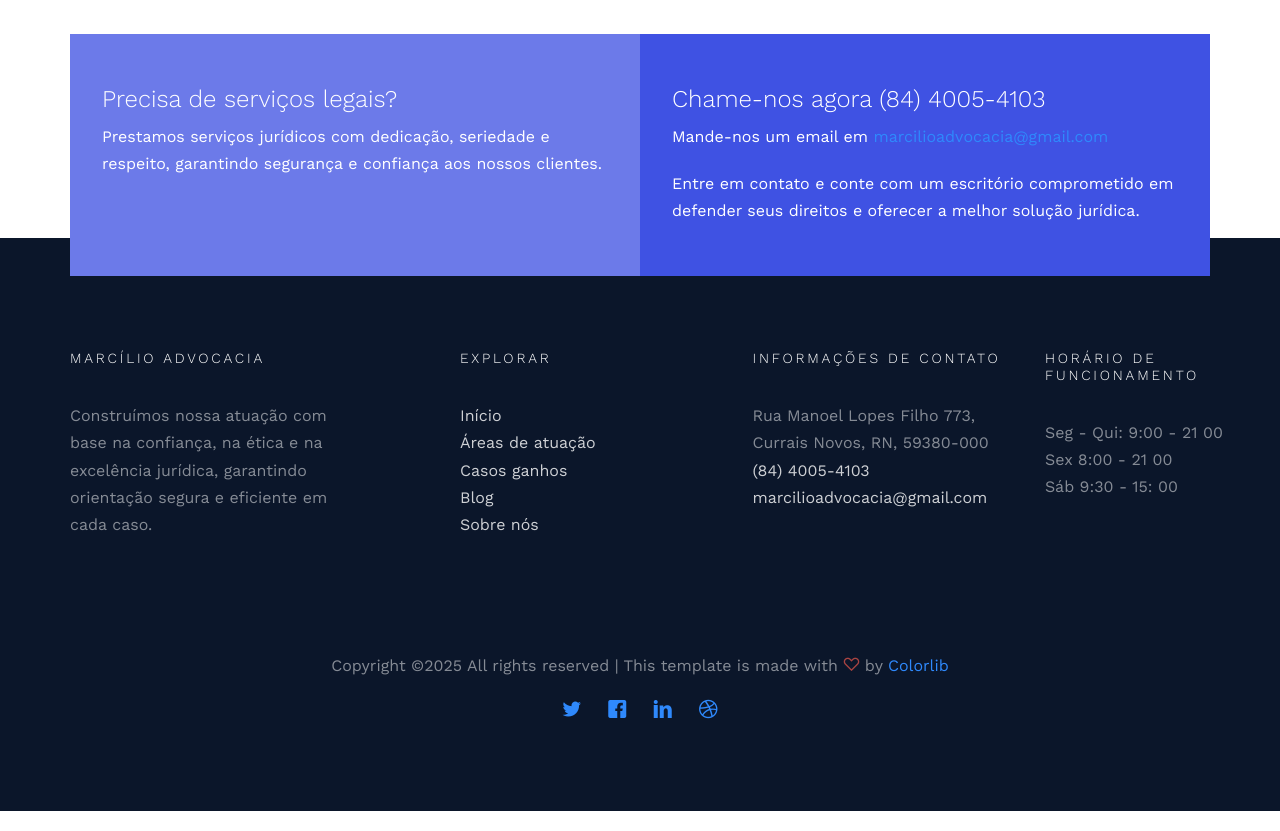
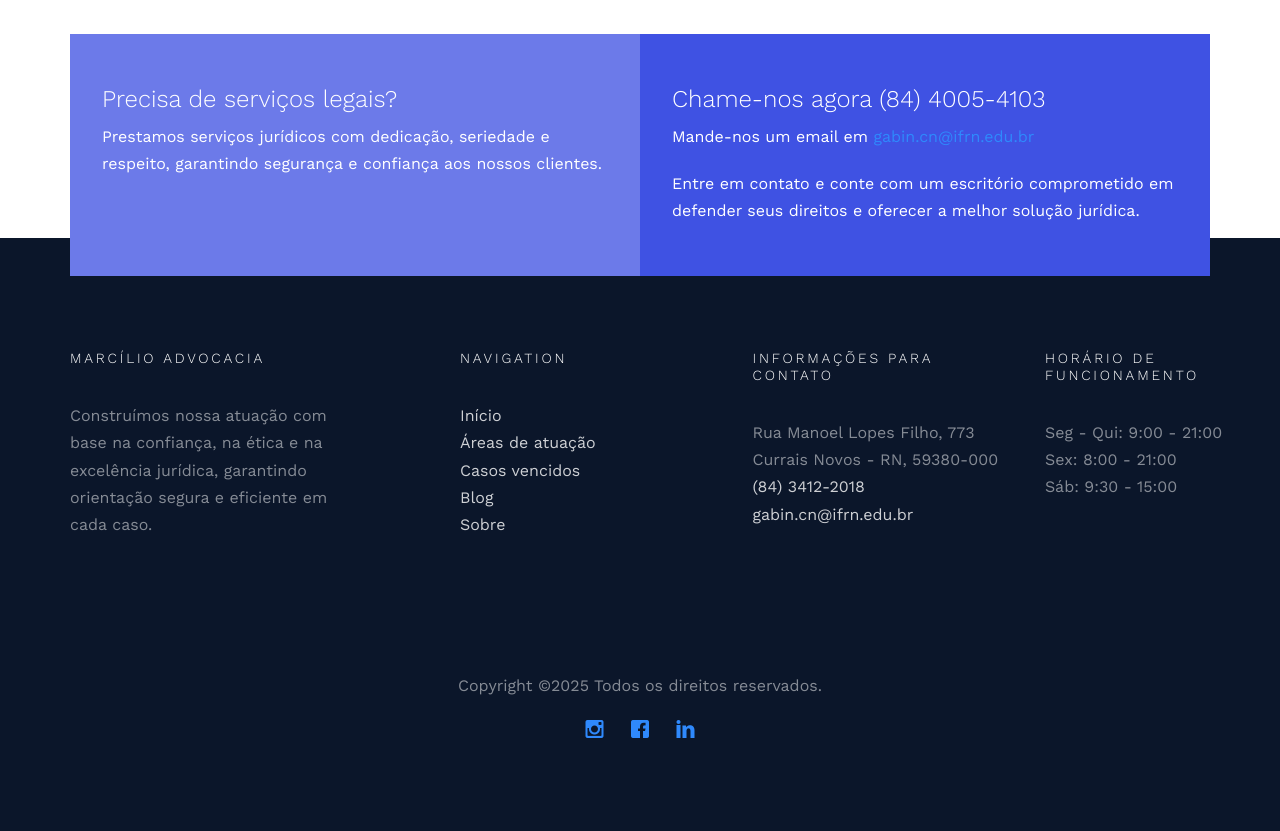
Before and after one commit to pietrobrb/marcilio-advocacia, a plain HTML site: page blog.html in a window 1280 px wide. Shown: the part 2100-2931 px from the top of the page. Drawn offline with nearby package versions, Linux system fonts and the light colour scheme; files whose address does not match are found by name.

Commit message:
Update blog.html

```diff
--- a/blog.html
+++ b/blog.html
@@ -189,7 +189,7 @@
 				</div>
 				<div class="third-col third-col-color">
 					<h2 class="h3">Chame-nos agora (84) 4005-4103</h2>
-					<p>Mande-nos um email em <a href="#" target="_blank">marcilioadvocacia@gmail.com</a></p>
+					<p>Mande-nos um email em <a href="mailto:gabin.cn@ifrn.edu.br" target="_blank">gabin.cn@ifrn.edu.br</a></p>
 					<p>Entre em contato e conte com um escritório comprometido em defender seus direitos e oferecer a melhor solução jurídica.</p>
 				</div>
 			</div>
@@ -200,35 +200,35 @@
 		<div class="container">
 			<div class="row row-pb-md">
 				<div class="col-md-3 ftco-widget">
-					<h4>MARCÍLIO ADVOCACIA</h4>
-					<p>Construímos nossa atuação com base na confiança, na ética e na excelência jurídica, garantindo orientação segura e eficiente em cada caso.</p>
+					<h4>Marc&iacute;lio Advocacia</h4>
+					<p>Constru&iacute;mos nossa atua&ccedil;&atilde;o com base na confian&ccedil;a, na &eacute;tica e na excel&ecirc;ncia jur&iacute;dica, garantindo orienta&ccedil;&atilde;o segura e eficiente em cada caso.</p>
 				</div>
 				<div class="col-md-3 col-md-push-1">
-					<h4>Explorar</h4>
+					<h4>Navigation</h4>
 					<ul class="ftco-footer-links">
-						<li><a href="#">Início</a></li>
-						<li><a href="#">Áreas de atuação</a></li>
-						<li><a href="#">Casos ganhos</a></li>
-						<li><a href="#">Blog</a></li>
-						<li><a href="#">Sobre nós</a></li>
+						<li><a href="index.html">In&iacute;cio</a></li>
+						<li><a href="practice.html">&Aacute;reas de atua&ccedil;&atilde;o</a></li>
+						<li><a href="#page">Casos vencidos</a></li>
+						<li><a href="blog.html">Blog</a></li>
+						<li><a href="about.html">Sobre</a></li>
 					</ul>
 				</div>
 
 				<div class="col-md-3 col-md-push-1">
-					<h4>Informações de contato</h4>
+					<h4>Informa&ccedil;&otilde;es para contato</h4>
 					<ul class="ftco-footer-links">
-						<li>Rua Manoel Lopes Filho 773, <br> Currais Novos, RN, 59380-000</li>
-						<li><a href="tel://1234567920">(84) 4005-4103</a></li>
-						<li><a href="mailto:info@yoursite.com">marcilioadvocacia@gmail.com</a></li>
+						<li>Rua Manoel Lopes Filho, 773 <br> Currais Novos - RN, 59380-000</li>
+						<li><a href="tel://08434122018">(84) 3412-2018</a></li>
+						<li><a href="mailto:gabin.cn@ifrn.edu.br">gabin.cn@ifrn.edu.br</a></li>
 					</ul>
 				</div>
 
 				<div class="col-md-3 col-md-push-1">
-					<h4>Horário de funcionamento</h4>
+					<h4>Hor&aacute;rio de funcionamento</h4>
 					<ul class="ftco-footer-links">
-						<li>Seg - Qui: 9:00 - 21 00</li>
-						<li>Sex 8:00 - 21 00</li>
-						<li>Sáb 9:30 - 15: 00</li>
+						<li>Seg - Qui: 9:00 - 21:00</li>
+						<li>Sex: 8:00 - 21:00</li>
+						<li>S&aacute;b: 9:30 - 15:00</li>
 					</ul>
 				</div>
 
@@ -237,16 +237,16 @@
 			<div class="row copyright">
 				<div class="col-md-12 text-center">
 					<p>
-            <!-- Link back to Colorlib can't be removed. Template is licensed under CC BY 3.0. -->
-            Copyright &copy;<script>document.write(new Date().getFullYear());</script> All rights reserved | This template is made with <i class="icon-heart text-danger" aria-hidden="true"></i> by <a href="https://colorlib.com" target="_blank" >Colorlib</a>
-            <!-- Link back to Colorlib can't be removed. Template is licensed under CC BY 3.0. -->
+            <div class="row copyright">
+				<div class="col-md-12 text-center">
+					<p>
+            Copyright &copy;<script>document.write(new Date().getFullYear());</script> Todos os direitos reservados.
             </p>
 					<p>
 						<ul class="ftco-social-icons">
-							<li><a href="#"><i class="icon-twitter"></i></a></li>
-							<li><a href="#"><i class="icon-facebook"></i></a></li>
-							<li><a href="#"><i class="icon-linkedin"></i></a></li>
-							<li><a href="#"><i class="icon-dribbble"></i></a></li>
+							<li><a href="https://www.instagram.com/ifrncn?utm_source=ig_web_button_share_sheet&igsh=ZDNlZDc0MzIxNw=="><i class="icon-instagram"></i></a></li>
+							<li><a href="https://www.facebook.com/ifrncampuscurraisnovos"><i class="icon-facebook"></i></a></li>
+							<li><a href="#"><i class="icon-linkedin"></i></a></li> <!--Adicionar o link do Linkedin do IF-->
 						</ul>
 					</p>
 				</div>
```
